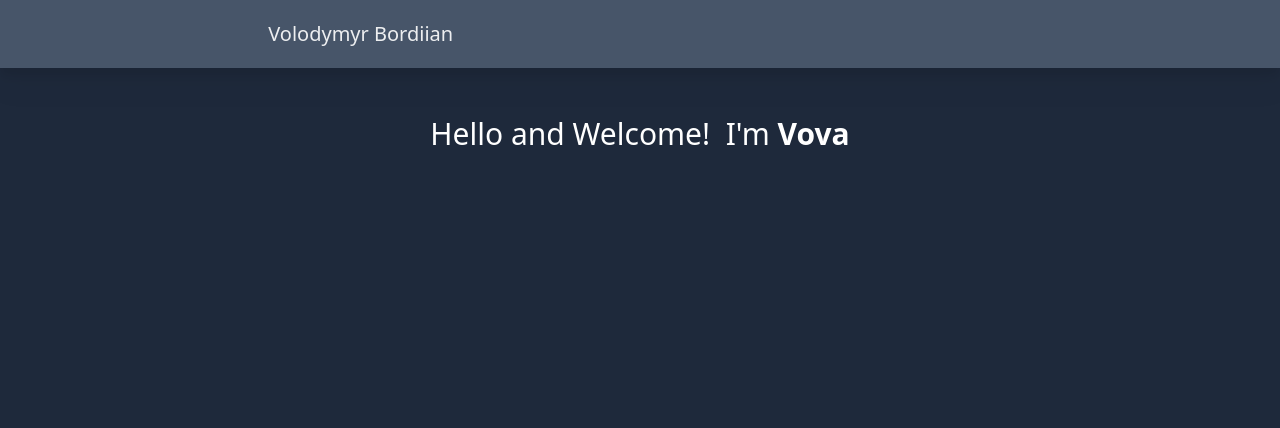
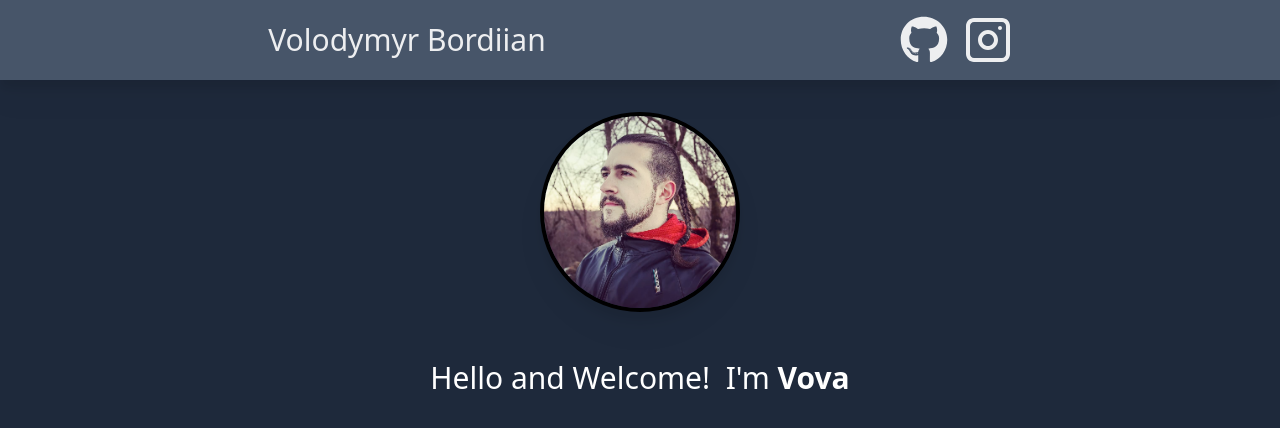
Before and after one commit to AbyssWalker1990/nextjs-blog, a Next.js app: page / in a window 1280 px wide. Shown: the top 428 px of the page. Built offline with nearby package versions, Linux system fonts and the light colour scheme.

Commit message:
added icons

```diff
--- /dev/null
+++ b/app/components/MyProfilePic.tsx
@@ -0,0 +1,17 @@
+import Image from 'next/image'
+
+export default function MyProfilePic() {
+  return (
+    <section className='w-full image-auto'>
+			<Image
+				className='border-4 border-black dark:border-slate-500
+				drop-shadow-xl shadow-black rounded-full mx-auto mt-8'
+				src='/images/user-default.jpg'
+				width={200}
+				height={200}
+				alt='Volodymyr Bordiian'
+				priority={true}
+			/>
+    </section>
+  )
+}
--- a/app/components/Navbar.tsx
+++ b/app/components/Navbar.tsx
@@ -1,12 +1,29 @@
 import Link from 'next/link'
+import { FaGithub } from 'react-icons/fa'
+import { CgInstagram } from 'react-icons/cg'
 
 export default function Navbar() {
   return (
     <nav className='bg-slate-600 p-4 sticky top-0 drop-shadow-xl z-10'>
       <div className='prose prose-xl mx-auto flex justify-between flex-col sm:flex-row'>
-        <Link href='/' className='text-white/90 no-underline hover:text-white'>
-          Volodymyr Bordiian
-        </Link>
+        <h1 className='text-3xl font-bold text-white grid place-content-center mb-2 md:mb-0'>
+          <Link href='/' className='text-white/90 no-underline hover:text-white'>
+            Volodymyr Bordiian
+          </Link>
+        </h1>
+
+        <div className='flex flex-row justify-center sm-justify-evenly align-middle
+        gap-4 text-white text-4xl lg:text-5xl'>
+          <Link className='text-white/90 hover:text-white'
+          href='https://github.com/AbyssWalker1990'>
+            <FaGithub />
+          </Link>
+          <Link className='text-white/90 hover:text-white'
+          href='https://www.instagram.com/'>
+            <CgInstagram />
+          </Link>
+        </div>
+
       </div>
     </nav>
   )
--- a/app/layout.tsx
+++ b/app/layout.tsx
@@ -1,5 +1,6 @@
 import './globals.css'
 import Navbar from './components/Navbar'
+import MyProfilePic from './components/MyProfilePic'
 
 export const metadata = {
   title: 'Create Next App',
@@ -15,6 +16,7 @@ export default function RootLayout({
     <html lang="en">
       <body className='bg-slate-800'>
         <Navbar />
+        <MyProfilePic />
         {children}
       </body>
     </html>
--- a/package.json
+++ b/package.json
@@ -19,6 +19,7 @@
     "postcss": "8.4.21",
     "react": "18.2.0",
     "react-dom": "18.2.0",
+    "react-icons": "^4.8.0",
     "tailwindcss": "3.3.1",
     "typescript": "5.0.4"
   },
```
Also changed, not shown: 1 other file (tests, documents, lock files or other folders).
